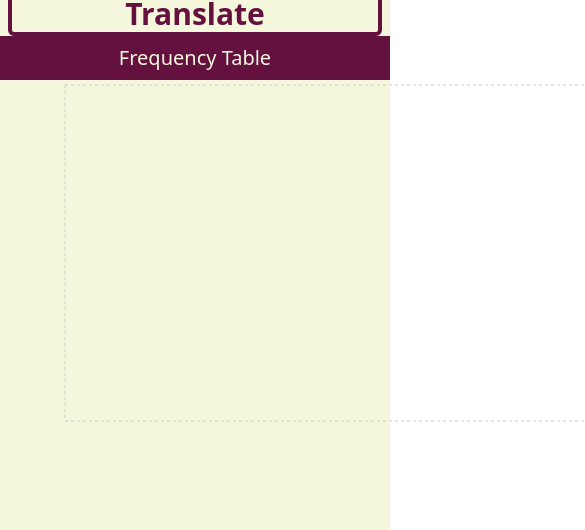
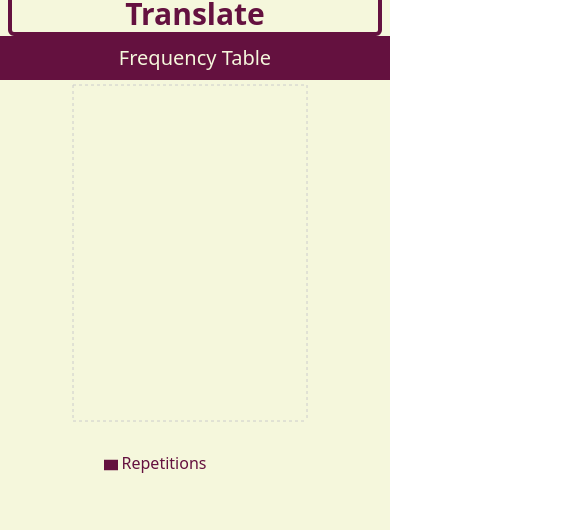
Before and after one commit to SEPOTOM/word-frequency, a React (Vite) app: page / in a window 390 px wide. Shown: the part 216-746 px from the top of the page, 585 px wide, since content can reach past the window. Built offline with nearby package versions, Linux system fonts and the light colour scheme.

Commit message:
feat(FrequencyCharts): add styles for mobiles

```diff
--- a/src/components/FrequencyCharts/FrequencyCharts.tsx
+++ b/src/components/FrequencyCharts/FrequencyCharts.tsx
@@ -10,17 +10,29 @@ import {
   YAxis,
 } from 'recharts';
 
+import { getTailwindConfig } from '@/utils';
+
 import { FrequencyChartsProps } from './types';
 
-const FrequencyCharts: FC<FrequencyChartsProps> = ({ frequencyData }) => (
-  <BarChart width={1400} height={400} data={frequencyData}>
+const FrequencyCharts: FC<FrequencyChartsProps> = ({ frequencyData }) => {
+  const tailwindConfig = getTailwindConfig();
+
+  return (
+    <div className="container px-2">
+      <BarChart width={304} height={400} data={frequencyData}>
         <CartesianGrid strokeDasharray="3 3" />
         <XAxis dataKey="entity" />
         <YAxis />
         <Tooltip />
         <Legend />
-    <Bar dataKey="repetitionsAmount" fill="#8884d8" />
+        <Bar
+          dataKey="repetitionsAmount"
+          name="Repetitions"
+          fill={tailwindConfig.theme.colors.main}
+        />
       </BarChart>
+    </div>
   );
+};
 
 export default FrequencyCharts;
```
Lines whose indentation alone changed are shown as unchanged.
